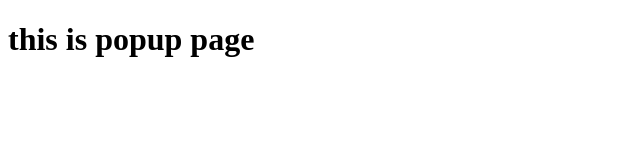
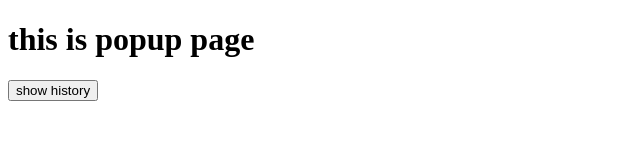
Before and after one commit to kazettique/safari-history-test, a plain HTML site: page popup_page.html in a window 1280 px wide. Shown: the whole page, without its empty margins (0-640 px from the left). Drawn offline with Linux system fonts and the light colour scheme.

Commit message:
add show history button

```diff
--- a/popup_page.html
+++ b/popup_page.html
@@ -1,16 +1,26 @@
 <!DOCTYPE html>
 <html lang="en">
   <head>
-  <meta charset="UTF-8">
-  <meta http-equiv="X-UA-Compatible" content="IE=edge">
-  <meta name="viewport" content="width=device-width, initial-scale=1.0">
+    <meta charset="UTF-8" />
+    <meta http-equiv="X-UA-Compatible" content="IE=edge" />
+    <meta name="viewport" content="width=device-width, initial-scale=1.0" />
     <title>Popup Page</title>
   </head>
   <body>
     <h1>this is popup page</h1>
+    <button onclick="showHistory()">show history</button>
+    <h4 id="history"></h4>
   </body>
 
   <script>
+    function showHistory() {
+      const length = "length: " + JSON.stringify(history.length);
+      const state = "state: " + JSON.stringify(history.state);
 
+      const output = length + "  " + state;
+
+      const historyElement = document.querySelector("#history");
+      historyElement.textContent = output;
+    }
   </script>
 </html>
```
Also changed, not shown: index.html (+14 -0 lines). Lines whose indentation alone changed are shown as unchanged.
